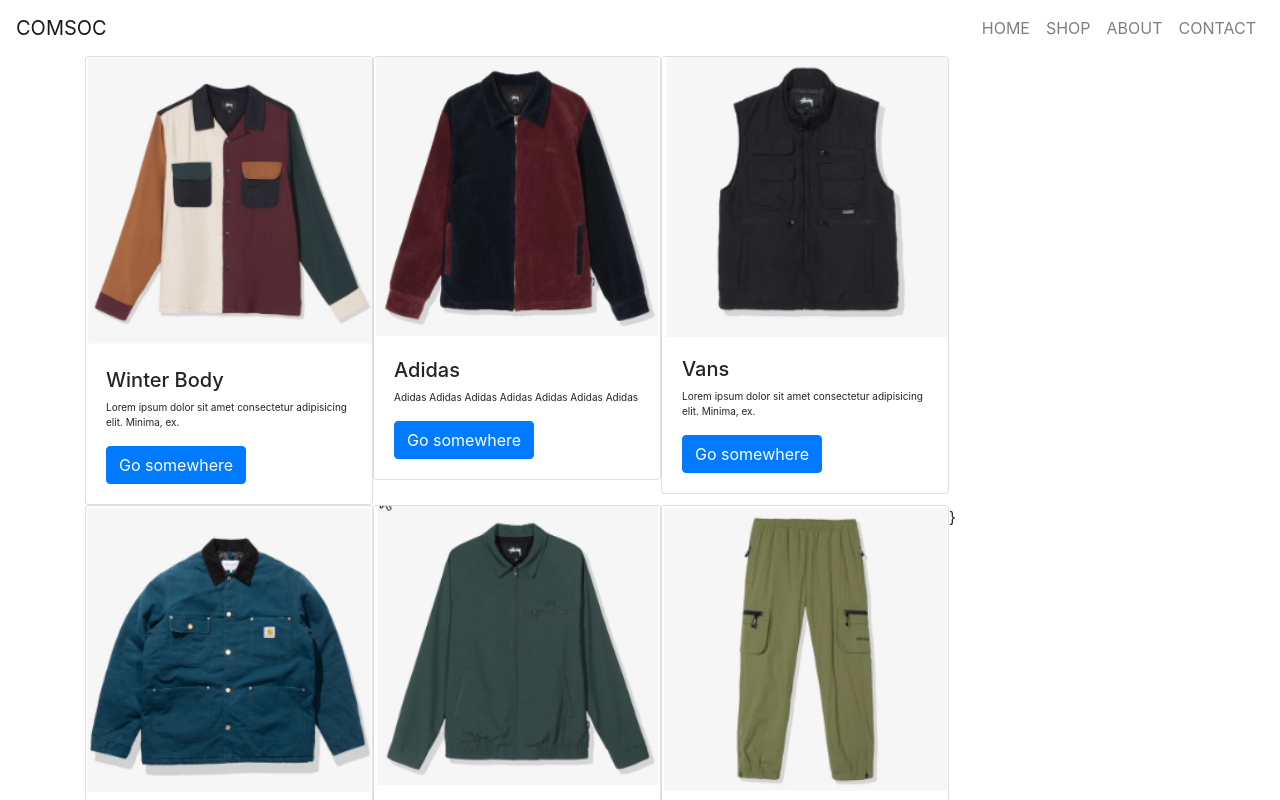
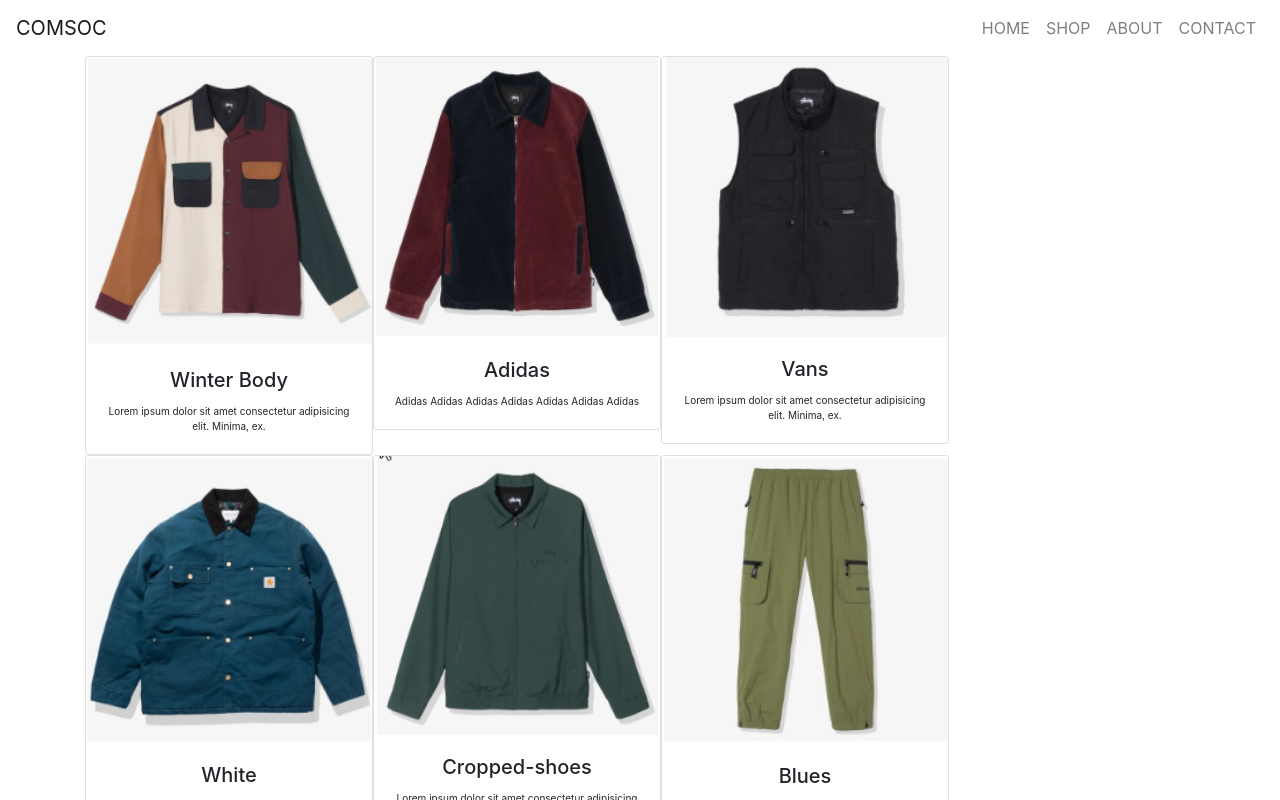
Before and after one commit to wongRichardH/webStore, a React (Create React App) app: page /shop in a window 1280 px wide. Shown: the top 800 px of the page. Built offline with nearby package versions, Linux system fonts and the light colour scheme.

Commit message:
Center shop title elements

```diff
--- a/src/App.js
+++ b/src/App.js
@@ -5,6 +5,9 @@
 import {About} from './About';
 import {Contact} from './Contact';
 import Shop from './Shop';
+import {ItemDetails} from './ItemDetails';
+
+
 import {NoMatch} from './NoMatch';
 import {Layout} from './components/Layout';
 import {NavigationBar} from './components/NavigationBar';
@@ -16,10 +19,15 @@
       <Layout>
         <Router>
           <Switch>
+
+            {/* Routes add ability to go to this webpage */}
+
             <Route exact path = "/" component= {Home}></Route>
             <Route exact path = "/shop" component= {Shop}></Route>
             <Route exact path = "/about" component= {About}></Route>
             <Route exact path = "/contact" component= {Contact}></Route>
+            <Route path = "/itemdetails" component= {ItemDetails}></Route>
+
             <Route component={NoMatch}></Route>
           </Switch>
         </Router>
--- /dev/null
+++ b/src/ItemDetails.js
@@ -0,0 +1,10 @@
+import React from 'react'
+
+export const ItemDetails = () => {
+    return (
+        <div>
+            <h2>ItemDetails</h2>
+            <p> item details go here</p>
+        </div>
+    )
+}
--- a/src/Shop.js
+++ b/src/Shop.js
@@ -27,13 +27,13 @@
 
         let itemList = this.props.items.map(item => {
             return (
-                <ItemPreviewCard key={item.id} name={item.title} desc={item.desc} price={item.price} img={item.img}/>
+                <ItemPreviewCard key={item.id} id={item.id} name={item.title} desc={item.desc} price={item.price} img={item.img}/>
             )
         })
 
         return (
             <CardGroup>
-                {itemList}}
+                {itemList}
             </CardGroup>
         )
     }
--- a/src/components/ItemPreviewCard.js
+++ b/src/components/ItemPreviewCard.js
@@ -1,4 +1,4 @@
-import React, {Component} from 'react'
+import React, {Component, Redirect} from 'react'
 import {Card, Button} from 'react-bootstrap';
 import styled from 'styled-components';
 
@@ -6,34 +6,50 @@
 // import { ReactComponent } from '*.svg';
 
 const Styles = styled.div`
-    .poo {
-        color: #red;
-    }
 
+
+`;
+
+const StyledCard = styled(Card)`
+    text-align: center;
 `;
 
 class ItemPreviewCard extends Component {
 
     constructor(props) {
         super(props);
+
+        this.openItemDetailsPage = this.openItemDetailsPage.bind(this);
+    }
+
+    openItemDetailsPage() {
+        // alert(this.props.id)
+
+        let newPath = `/itemdetails`;
+
+        // render() {
+        //     return <Redirect to={newPath}/>
+        // }
     }
 
     render() {
         return (
             <Styles>
-                <Card style= {{ width: '18rem'}}>
+                <StyledCard onClick={(this.openItemDetailsPage)} style={{ width: '18rem' }}>
                     <Card.Img variant="top" src={this.props.img} />
                         <Card.Body>
-                            <Card.Title bsPrefix="poo">{this.props.name}</Card.Title>
+                            <Card.Title>{this.props.name}</Card.Title>
                             <Card.Text style={{fontSize: 10}}>
                             {this.props.desc}
                             </Card.Text>
-                            <Button variant="primary">Go somewhere</Button>
+                            {/* <Button variant="primary">Go somewhere</Button> */}
                         </Card.Body>
-                </Card>
+                </StyledCard>
             </Styles>
         )
     }
 }
 
+
+
 export default ItemPreviewCard;
```
